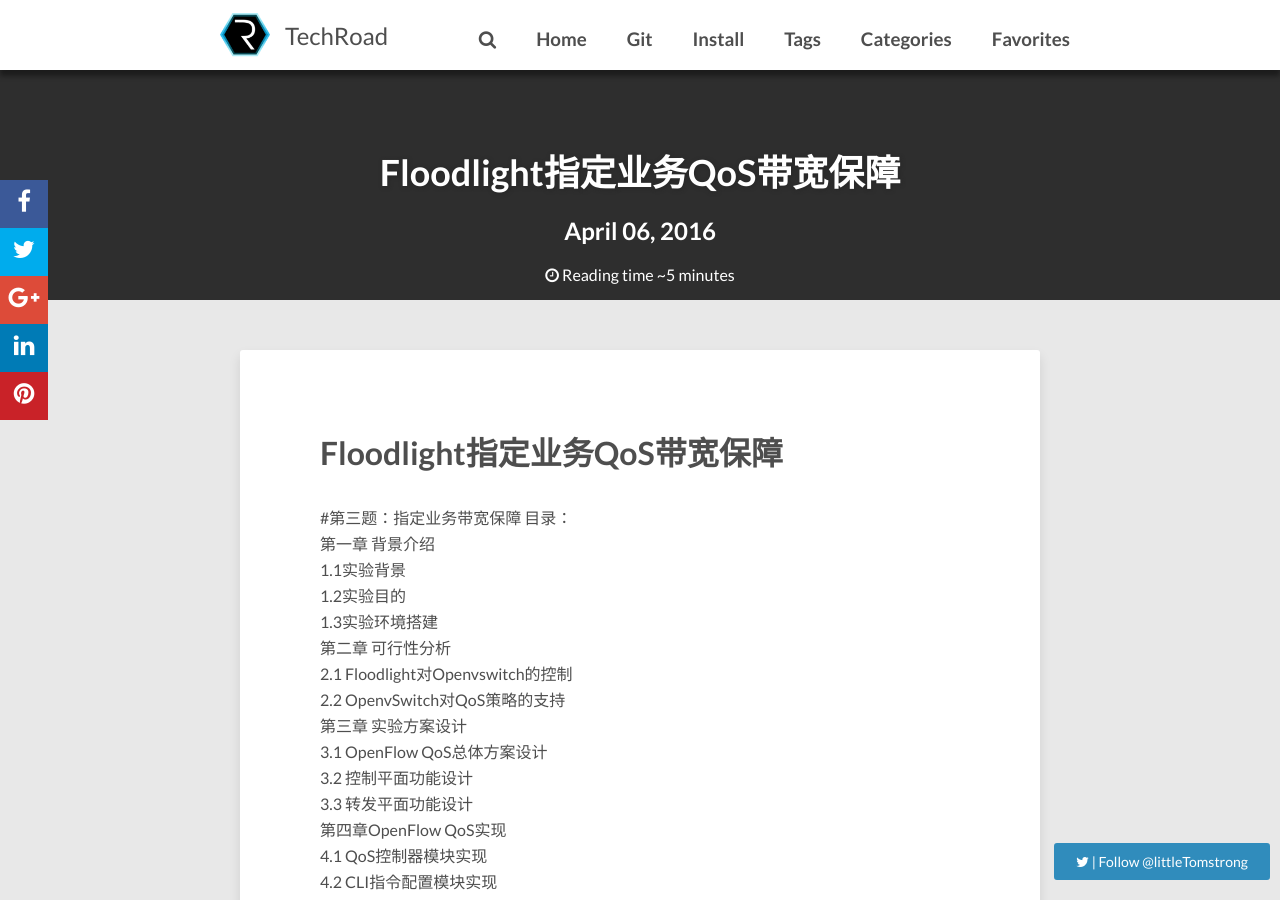
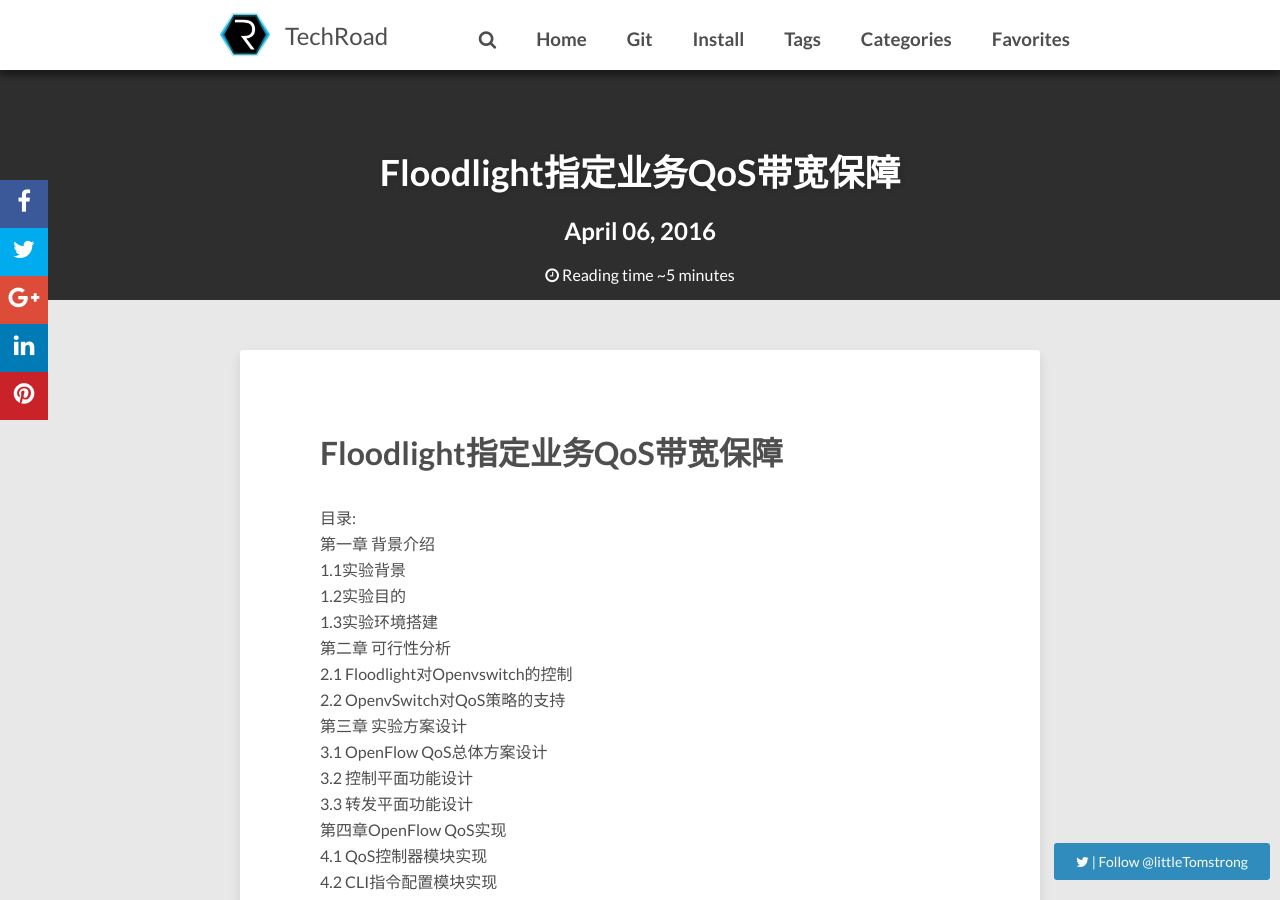
Before and after one commit to JianqingJiang/jianqingjiang.github.io, a Jekyll site: the page built from _posts/2016-04-06-floodlight-qos.md, in a window 1280 px wide and 900 px high. Built offline with Jekyll 4.4.1, drawn with Linux system fonts in a browser that asks for light colours; nearby versions of some CDN libraries; comment, search, counter and statistics services are not loaded.

```diff
--- a/_posts/2016-04-06-floodlight-qos.md
+++ b/_posts/2016-04-06-floodlight-qos.md
@@ -6,8 +6,8 @@
 categories: [SDN]
 ---
 
-#第三题：指定业务带宽保障
-目录：
+
+目录:
 第一章 背景介绍
 1.1实验背景
 1.2实验目的
```
